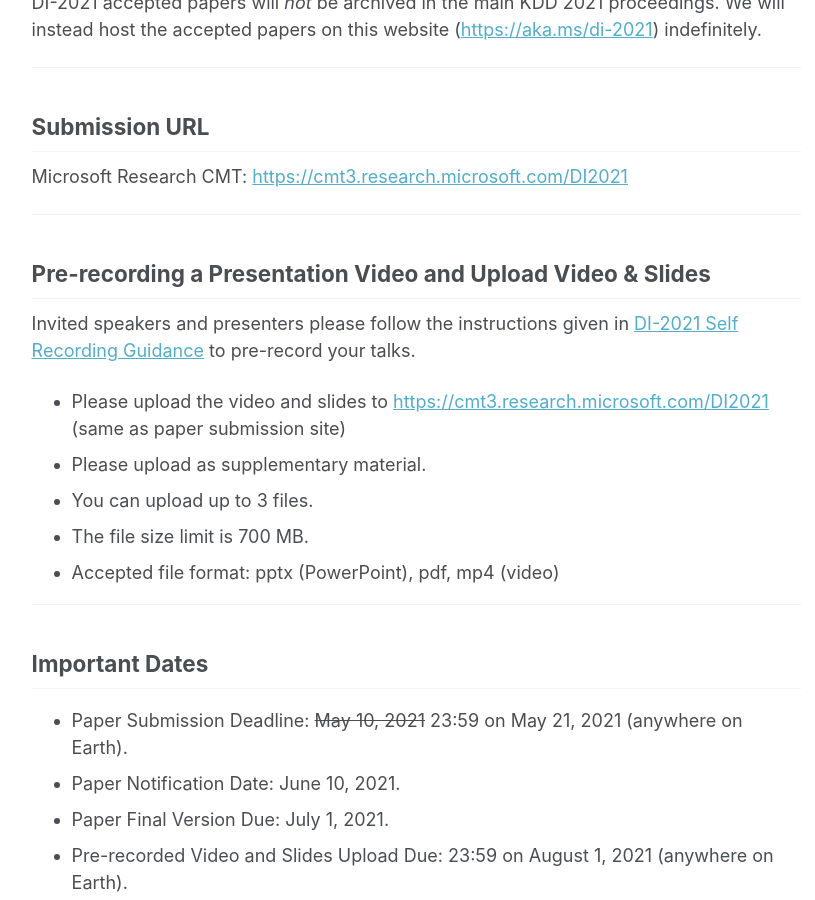
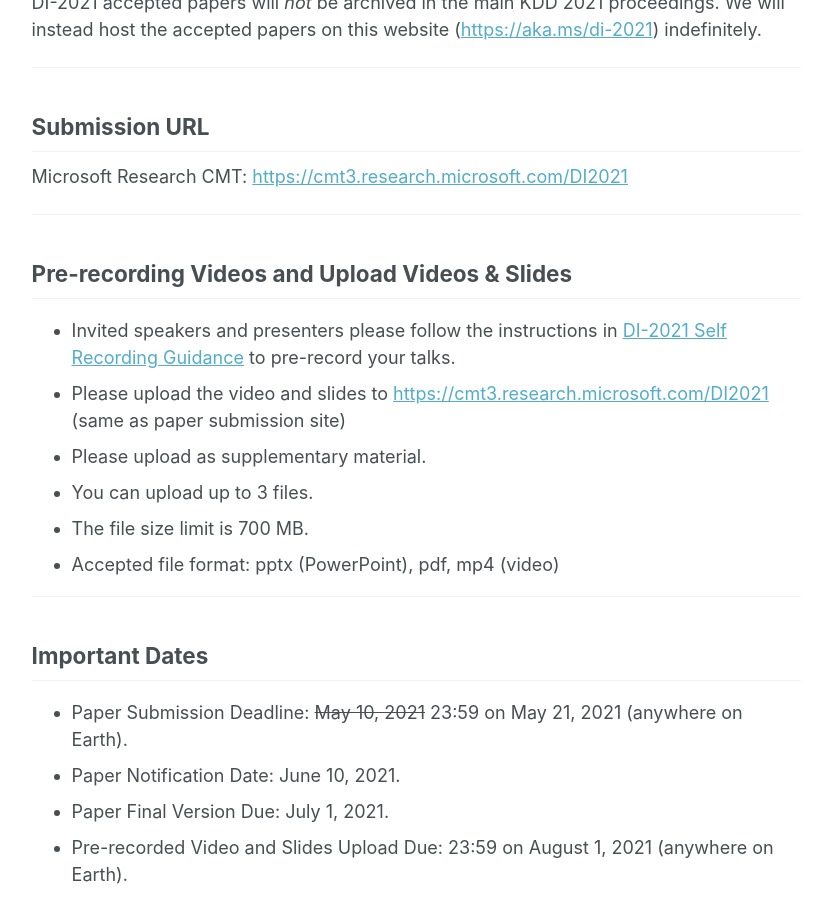
Before and after one commit to document-intelligence/DI-2022, a Jekyll site: the page built from _pages/cfp.md, in a window 1280 px wide and 900 px high, scrolled down 3626 px. Shown: the whole window, without its empty margins (250-1065 px from the left). Built offline with Jekyll 4.4.1, drawn with Linux system fonts in a browser that asks for light colours.

Commit message:
Update cfp.md

```diff
--- a/_pages/cfp.md
+++ b/_pages/cfp.md
@@ -122,10 +122,9 @@ Microsoft Research CMT: <https://cmt3.research.microsoft.com/DI2021>
 
 <div id="pre-recording"></div>
 
-## Pre-recording a Presentation Video and Upload Video & Slides
+## Pre-recording Videos and Upload Videos & Slides
 
-Invited speakers and presenters please follow the instructions given in [DI-2021 Self Recording Guidance](</DI-2021/files/DI-2021 Self Recording Guidance.pdf>) to pre-record your talks.
-
+- Invited speakers and presenters please follow the instructions in [DI-2021 Self Recording Guidance](</DI-2021/files/DI-2021 Self Recording Guidance.pdf>) to pre-record your talks.
 - Please upload the video and slides to <https://cmt3.research.microsoft.com/DI2021> (same as paper submission site)
 - Please upload as supplementary material.
 - You can upload up to 3 files.
```
